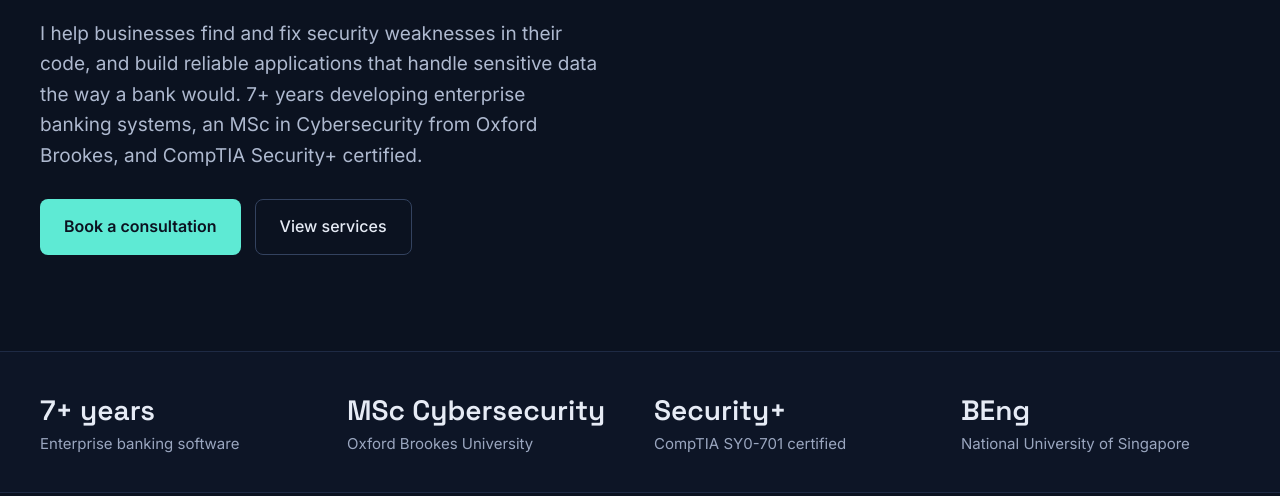
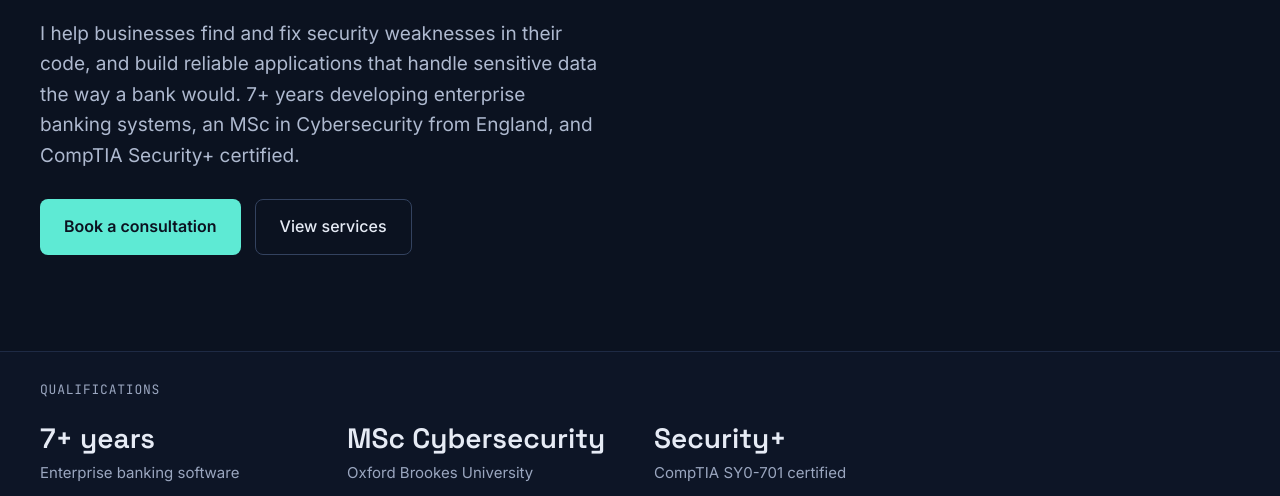
Before and after one commit to mhdl1991/mhdl1991.github.io, a plain HTML site: page index.html in a window 1280 px wide. Shown: the part 456-952 px from the top of the page. Drawn offline with Linux system fonts and the light colour scheme.

Commit message:
Cleanup plus rephrasing
turns out random arrows were turning up when I commented things out

```diff
--- a/index.html
+++ b/index.html
@@ -33,39 +33,23 @@
     <div class="hero-copy">
       <p class="eyebrow">// SECURE SOFTWARE · SECURITY CONSULTING</p>
       <h1 class="hero-title">Software built secure from the first line of code.</h1>
-      <p class="hero-lead">I help businesses find and fix security weaknesses in their code, and build reliable applications that handle sensitive data the way a bank would. 7+ years developing enterprise banking systems, an MSc in Cybersecurity from Oxford Brookes, and CompTIA Security+ certified.</p>
+      <p class="hero-lead">I help businesses find and fix security weaknesses in their code, and build reliable applications that handle sensitive data the way a bank would. 7+ years developing enterprise banking systems, an MSc in Cybersecurity from England, and CompTIA Security+ certified.</p>
       <div class="hero-actions">
         <a href="#contact" class="btn btn-primary">Book a consultation</a>
         <a href="#services" class="btn btn-outline">View services</a>
       </div>
     </div>
-
-    <!-- <div class="terminal"> -->
-      <!-- <div class="terminal-bar"> -->
-        <!-- <span class="terminal-dot"></span> -->
-        <!-- <span class="terminal-dot"></span> -->
-        <!-- <span class="terminal-dot"></span> -->
-        <!-- <span class="terminal-file">security-review.txt</span> -->
-      <!-- </div> -->
-      <!-- <div class="terminal-body"> -->
-        <!-- <div class="t-cmd">$ review --scope ./src</div> -->
-        <!-- <div><span class="t-label t-warn">[HIGH]</span> <span class="t-text">hard-coded credentials found</span></div> -->
-        <!-- <div><span class="t-label t-warn">[MED]</span> <span class="t-text">unvalidated user input in query</span></div> -->
-        <!-- <div><span class="t-label t-warn">[MED]</span> <span class="t-text">secret wiped by compiler optimisation</span></div> -->
-        <!-- <div><span class="t-label t-info">[INFO]</span> <span class="t-text">access-control checks reviewed</span></div> -->
-        <!-- <div class="t-cmd t-cmd-gap">$ report --format remediation</div> -->
-        <!-- <div class="t-ok">✓ fixes prioritised and documented</div> -->
-      <!-- </div> -->
-    <!-- </div> -->
   </section>
 
 	<!-- ===== Credentials ===== -->
-  <section class="credentials" aria-label="Credentials">
-    <div class="container credentials-grid">
+	<section class="credentials" aria-labelledby="cred-heading">
+	  <div class="container">
+		<p id="cred-heading" class="cred-heading">Qualifications</p>
+		<div class="credentials-grid">
 		  <div><p class="cred-value">7+ years</p><p class="cred-label">Enterprise banking software</p></div>
 		  <div><p class="cred-value">MSc Cybersecurity</p><p class="cred-label">Oxford Brookes University</p></div>
 		  <div><p class="cred-value">Security+</p><p class="cred-label">CompTIA SY0-701 certified</p></div>
-      <div><p class="cred-value">BEng</p><p class="cred-label">National University of Singapore</p></div>
+		</div>
 	  </div>
 	</section>
 
@@ -114,11 +98,6 @@
         <p>Upgrading legacy code to current standards (such as moving C++17 projects to C++20) and resolving the compiler errors and breakages that come with it.</p>
       </article>
 
-      <!-- <article class="card card-filled"> -->
-        <!-- <svg class="icon" aria-hidden="true" width="32" height="32" viewBox="0 0 24 24" fill="none" stroke-width="1.6" stroke-linecap="round" stroke-linejoin="round"><path d="M9 3h6"></path><path d="M10 3v5L5 18a2 2 0 0 0 1.8 3h10.4A2 2 0 0 0 19 18l-5-10V3"></path><path d="M7.5 14h9"></path></svg> -->
-        <!-- <h3>Testing &amp; QA</h3> -->
-        <!-- <p>Hands-on testing of software to uncover bugs and usability problems before your users do, with a structured feedback report your team can act on.</p> -->
-      <!-- </article> -->
     </div>
   </section>
 
@@ -176,40 +155,6 @@
 </section>
 
 
-  <!-- <!-- ===== Experience ===== --> -->
-  <!-- <section id="experience" class="container section stack-lg"> -->
-    <!-- <div class="section-head"> -->
-      <!-- <p class="eyebrow">03 / EXPERIENCE</p> -->
-      <!-- <h2 class="section-title">Selected work</h2> -->
-    <!-- </div> -->
-
-    <!-- <div class="card-grid card-grid-wide"> -->
-      <!-- <article class="card card-tight"> -->
-        <!-- <p class="card-tag">SECURITY</p> -->
-        <!-- <h3>Security audit of a Python identity system</h3> -->
-        <!-- <p>Static analysis of a user-identity system that surfaced credentials and secrets left in source and sensitive data-wiping code removed by optimisation, followed by a full remediation report.</p> -->
-      <!-- </article> -->
-
-      <!-- <article class="card card-tight"> -->
-        <!-- <p class="card-tag">MODERNISATION</p> -->
-        <!-- <h3>C++17 to C++20 migration</h3> -->
-        <!-- <p>Upgraded a software company's C++ codebase to C++20, resolving compiler errors in JSON-handling functions so the product built cleanly on the new standard.</p> -->
-      <!-- </article> -->
-
-      <!-- <article class="card card-tight"> -->
-        <!-- <p class="card-tag">DEVELOPMENT</p> -->
-        <!-- <h3>Customer-facing web banking platform</h3> -->
-        <!-- <p>Backend and database logic in Java on Oracle SOA and Oracle Banking Digital Experience, with input validation, access control and safe query handling throughout.</p> -->
-      <!-- </article> -->
-
-      <!-- <!-- <article class="card card-tight"> --> -->
-        <!-- <!-- <p class="card-tag">BANK AL HABIB · 2015–2022</p> --> -->
-        <!-- <!-- <h3>Internal systems for use by bank staff</h3> --> -->
-        <!-- <!-- <p>Built systems in C#/.NET for processing car and home loan applications for bank customers, and document, project and change management for bank staff, in a regulated setting where secure handling of personal and financial data was key.</p> --> -->
-      <!-- <!-- </article> --> -->
-    <!-- </div> -->
-  <!-- </section> -->
-
   <!-- ===== Process ===== -->
   <section id="process" class="section-alt">
     <div class="container stack-lg">
@@ -260,36 +205,6 @@
           github.com/mhdl1991</a>
       </div>
     </div>
-
-    <!-- Enquiry form: uncomment once it's connected to a form service (e.g. Formspree).
-    <form class="form" aria-label="Project enquiry" action="YOUR-FORM-ENDPOINT" method="POST">
-      <div class="field">
-        <label for="f-name">Name</label>
-        <input id="f-name" name="name" type="text" autocomplete="name" required>
-      </div>
-      <div class="field">
-        <label for="f-email">Email</label>
-        <input id="f-email" name="email" type="email" autocomplete="email" required>
-      </div>
-      <div class="field">
-        <label for="f-service">What do you need?</label>
-        <select id="f-service" name="service">
-          <option>Secure code review / SAST</option>
-          <option>Application security consulting</option>
-          <option>Custom software development</option>
-          <option>Automation &amp; scripting</option>
-          <option>Code modernisation</option>
-          <option>Testing &amp; QA</option>
-          <option>Something else</option>
-        </select>
-      </div>
-      <div class="field">
-        <label for="f-msg">Project details</label>
-        <textarea id="f-msg" name="message" rows="5"></textarea>
-      </div>
-      <button type="submit">Send enquiry</button>
-    </form>
-    -->
   </section>
 
 </main>
--- a/styles.css
+++ b/styles.css
@@ -222,13 +222,38 @@ p { margin: 0; }
   border-top: 1px solid var(--border-soft);
   border-bottom: 1px solid var(--border-soft);
 }
+/* .credentials-grid { */
+  /* display: grid; */
+  /* grid-template-columns: repeat(auto-fit, minmax(220px, 1fr)); */
+  /* gap: 28px; */
+  /* padding-top: 36px; */
+  /* padding-bottom: 36px; */
+/* } */
+
+.cred-heading {
+  padding-top: 28px;
+  font-family: var(--font-mono);
+  font-size: 13px;
+  letter-spacing: 0.06em;
+  text-transform: uppercase;
+  color: var(--text-dim);
+}
+
 .credentials-grid {
   display: grid;
-  grid-template-columns: repeat(auto-fit, minmax(220px, 1fr));
+  grid-template-columns: repeat(4, minmax(0, 1fr));
   gap: 28px;
-  padding-top: 36px;
-  padding-bottom: 36px;
+  padding-top: 16px;
+  padding-bottom: 32px;
 }
+
+/* Phones: 2 x 2 and smaller text */
+@media (max-width: 720px) {
+  .credentials-grid { grid-template-columns: repeat(2, minmax(0, 1fr)); gap: 16px 20px; }
+  .cred-value { font-size: 20px; }
+  .cred-label { font-size: 13px; }
+}
+
 .cred-value { font-family: var(--font-head); font-size: 28px; font-weight: 600; }
 .cred-label { color: var(--text-dim); font-size: 15px; }
 
```
Lines whose indentation alone changed are shown as unchanged.
